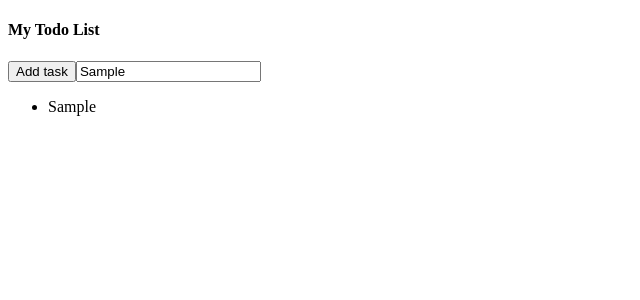
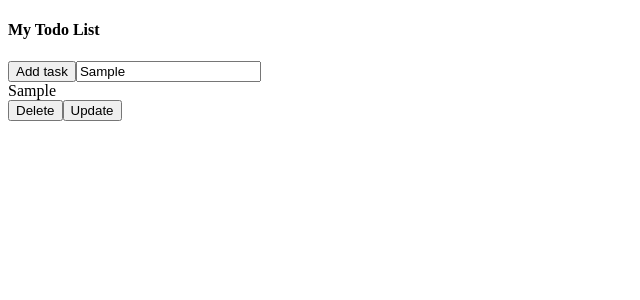
Before and after one commit to arc855/AngularLearning, an Angular app: page / in a window 1280 px wide. Both pictures are taken after typing "Sample" into the empty fields and a click on the button "Add task". Shown: the top 300 px of the page, without its empty margins (0-640 px from the left). Built offline with nearby package versions, Linux system fonts and the light colour scheme.

Commit message:
added update function

```diff
--- a/src/app/todo/todo.component.html
+++ b/src/app/todo/todo.component.html
@@ -3,9 +3,13 @@
     <button (click)="addTask()">Add task </button>
     <input id="task" [(ngModel)]="newTask">
 
-    <ul *ngFor="let task of AllTasks">
-        <li>{{task}}</li>
-    </ul>
+    <div *ngFor="let task of AllTasks ;let index=index">
+
+        <div>{{task}}</div>
+        <button (click)="deleteTask(index)">Delete</button>
+        <button (click)="updateTask(index)">Update</button>
+    </div>
+
 
 
 
--- a/src/app/todo/todo.component.ts
+++ b/src/app/todo/todo.component.ts
@@ -18,5 +18,19 @@ export class TodoComponent {
     }
   }
 
+  updateTask(index:any){
+    if(this.newTask == ''){
+
+    }
+    this.AllTasks[index]=this.newTask;
+
+  }
+
+  deleteTask(index:any){
+    this.AllTasks.splice(index,1)
+
+  }
+
+
 
 }
```
